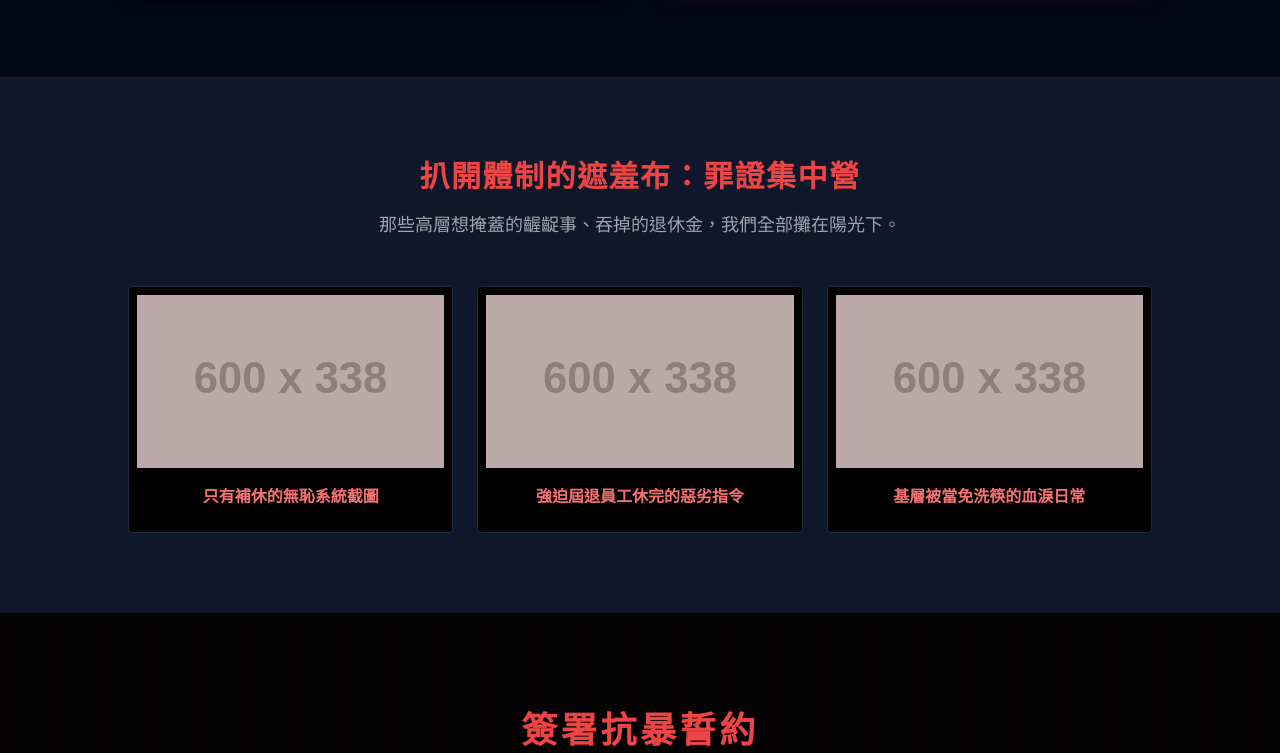
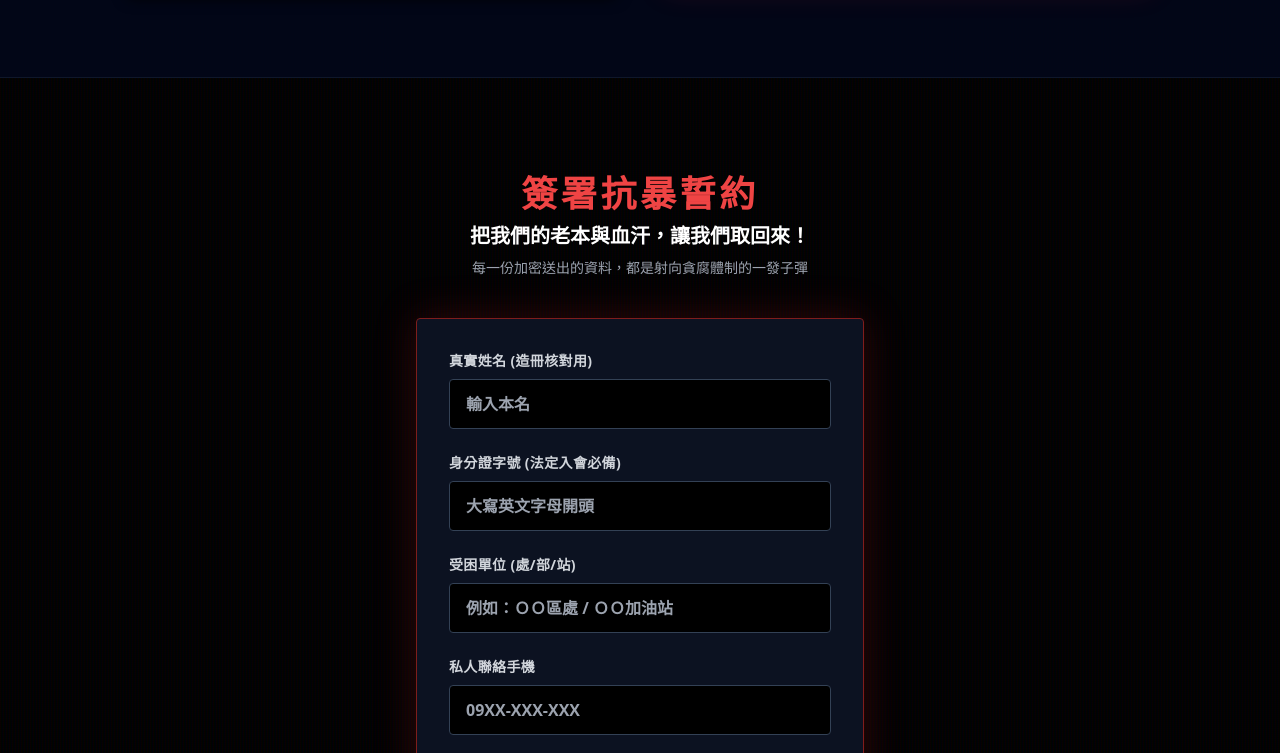
Before and after one commit to bleacheagle/TAISUGAR, a plain HTML site: page index.html in a window 1280 px wide. Shown: the part 2289-3042 px from the top of the page. Drawn offline with nearby package versions, Linux system fonts and the light colour scheme; placeholder pictures from the web are drawn by us.

Commit message:
Update index.html

```diff
--- a/index.html
+++ b/index.html
@@ -1,4 +1,4 @@
- <!DOCTYPE html>
+<!DOCTYPE html>
 <html lang="zh-TW">
 <head>
     <meta charset="UTF-8">
@@ -160,7 +160,7 @@
     </section>
 
     <!-- ★★★ 戰神律師背書 ★★★ -->
-    <section class="py-20 px-4 bg-slate-950 text-white border-y border-red-900/50">
+    <section class="py-20 px-4 bg-slate-950 text-white border-t border-red-900/50">
         <div class="max-w-5xl mx-auto grid md:grid-cols-2 gap-12 items-center">
 
             <div>
@@ -193,51 +193,8 @@
         </div>
     </section>
 
-    <!-- ★★★ 罪證集中營 (圖片畫廊) ★★★ -->
-    <section class="py-20 px-4 bg-slate-900 border-b border-black">
-        <div class="max-w-5xl mx-auto">
-            <h2 class="text-3xl font-black text-center mb-4 text-red-500 tracking-wider">扒開體制的遮羞布：罪證集中營</h2>
-            <p class="text-center text-gray-400 mb-12 text-lg">那些高層想掩蓋的齷齪事、吞掉的退休金，我們全部攤在陽光下。</p>
-
-            <div class="grid md:grid-cols-3 gap-6">
-                <!-- 罪證 1 -->
-                <div class="bg-black p-2 rounded border border-slate-800 group">
-                    <div class="aspect-video bg-slate-800 overflow-hidden relative">
-                        <div class="absolute inset-0 bg-red-900/20 group-hover:bg-transparent transition-colors z-10"></div>
-                        <img src="evidence1.jpg" onerror="this.src='https://placehold.co/600x338/1e293b/ef4444?text=罪證+1'" class="w-full h-full object-cover transition-transform duration-700 group-hover:scale-110">
-                    </div>
-                    <div class="p-4 text-center">
-                        <p class="text-base font-bold text-red-400">只有補休的無恥系統截圖</p>
-                    </div>
-                </div>
-
-                <!-- 罪證 2 -->
-                <div class="bg-black p-2 rounded border border-slate-800 group">
-                    <div class="aspect-video bg-slate-800 overflow-hidden relative">
-                        <div class="absolute inset-0 bg-red-900/20 group-hover:bg-transparent transition-colors z-10"></div>
-                        <img src="evidence2.jpg" onerror="this.src='https://placehold.co/600x338/1e293b/ef4444?text=罪證+2'" class="w-full h-full object-cover transition-transform duration-700 group-hover:scale-110">
-                    </div>
-                    <div class="p-4 text-center">
-                        <p class="text-base font-bold text-red-400">強迫屆退員工休完的惡劣指令</p>
-                    </div>
-                </div>
-
-                <!-- 罪證 3 -->
-                <div class="bg-black p-2 rounded border border-slate-800 group">
-                    <div class="aspect-video bg-slate-800 overflow-hidden relative">
-                        <div class="absolute inset-0 bg-red-900/20 group-hover:bg-transparent transition-colors z-10"></div>
-                        <img src="evidence3.jpg" onerror="this.src='https://placehold.co/600x338/1e293b/ef4444?text=罪證+3'" class="w-full h-full object-cover transition-transform duration-700 group-hover:scale-110">
-                    </div>
-                    <div class="p-4 text-center">
-                        <p class="text-base font-bold text-red-400">基層被當免洗筷的血淚日常</p>
-                    </div>
-                </div>
-            </div>
-        </div>
-    </section>
-
     <!-- 數位入會表單 (誓約書) -->
-    <section id="join-section" class="py-24 px-4 bg-black text-white scanline">
+    <section id="join-section" class="py-24 px-4 bg-black text-white scanline border-t border-slate-900">
         <div class="max-w-md mx-auto relative z-20">
             <h2 class="text-4xl font-black text-center mb-2 text-red-500 tracking-widest">簽署抗暴誓約</h2>
             <h3 class="text-xl font-bold text-center mb-2 text-white">把我們的老本與血汗，讓我們取回來！</h3>
```
